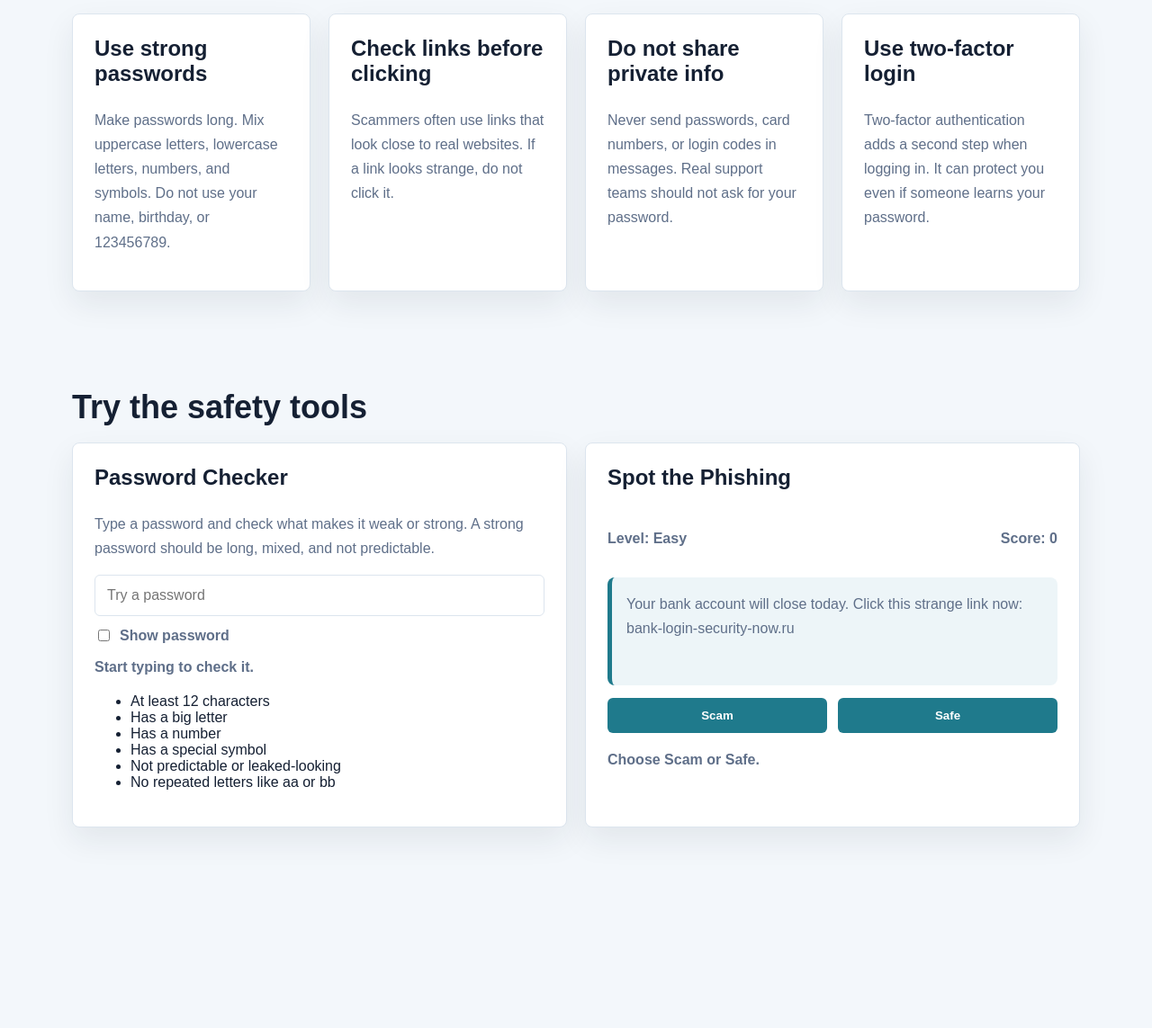
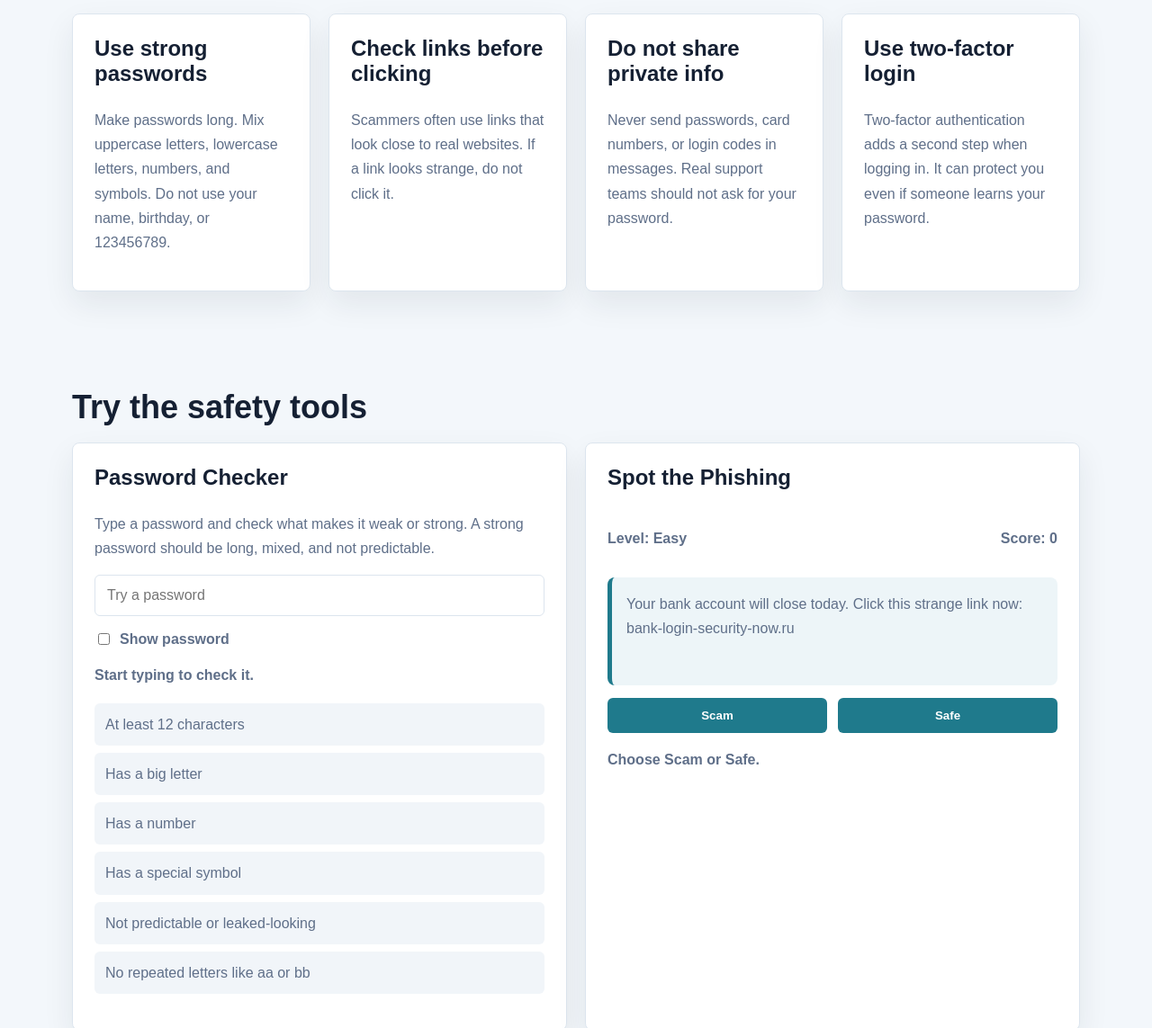
Before and after one commit to EvgeniGoshev/cyber-safety-buddy, a plain HTML site: page index.html in a window 1280 px wide. Shown: the part 896-2039 px from the top of the page at 90% size. Before the commit the page ends 1870 px from the top, so only its background shows below. Drawn offline with Linux system fonts and the light colour scheme.

Commit message:
Refactor CSS styles for improved layout and animations

```diff
--- a/style.css
+++ b/style.css
@@ -75,6 +75,7 @@ main {
 .tips-section,
 .tools-section {
   padding: 54px 0;
+  animation: fadeUp 0.9s ease both;
 }
 
 .intro-section {
@@ -84,14 +85,30 @@ main {
   align-items: center;
 }
 
+.tips-section {
+  animation-delay: 0.15s;
+}
+
+.tools-section {
+  animation-delay: 0.3s;
+}
+
 h2 {
   margin: 0 0 18px;
   font-size: 36px;
+  animation: fadeUp 0.8s ease both;
 }
 
-p {
+h3 {
+  animation: fadeUp 0.8s ease both;
+}
+
+p,
+li,
+label {
   color: var(--muted);
   line-height: 1.7;
+  animation: fadeUp 0.9s ease both;
 }
 
 .info-panel,
@@ -101,6 +118,7 @@ p {
   border: 1px solid var(--border);
   border-radius: 8px;
   box-shadow: 0 14px 34px rgba(21, 32, 51, 0.08);
+  animation: cardRise 0.9s ease both;
 }
 
 .info-panel {
@@ -134,6 +152,30 @@ p {
   padding: 24px;
 }
 
+.tip-card:nth-child(1) {
+  animation-delay: 0.1s;
+}
+
+.tip-card:nth-child(2) {
+  animation-delay: 0.2s;
+}
+
+.tip-card:nth-child(3) {
+  animation-delay: 0.3s;
+}
+
+.tip-card:nth-child(4) {
+  animation-delay: 0.4s;
+}
+
+.tool-card:nth-child(1) {
+  animation-delay: 0.15s;
+}
+
+.tool-card:nth-child(2) {
+  animation-delay: 0.3s;
+}
+
 input {
   width: 100%;
   padding: 13px;
@@ -164,10 +206,12 @@ button {
   border-radius: 6px;
   font-weight: bold;
   cursor: pointer;
+  transition: transform 0.2s ease, background 0.2s ease;
 }
 
 button:hover {
   background: var(--primary-dark);
+  transform: translateY(-2px);
 }
 
 .password-message {
@@ -185,6 +229,43 @@ button:hover {
 
 .password-message.strong {
   color: var(--good);
+}
+
+.password-checklist {
+  padding-left: 0;
+  margin-top: 18px;
+  list-style: none;
+}
+
+.password-checklist li {
+  margin: 8px 0;
+  padding: 10px 12px;
+  border-radius: 6px;
+  background: #f1f5f9;
+  animation: fadeUp 0.7s ease both;
+}
+
+.password-checklist li::before {
+  margin-right: 8px;
+  font-weight: bold;
+}
+
+.password-checklist li.passed {
+  color: var(--good);
+  background: #eaf7ee;
+}
+
+.password-checklist li.passed::before {
+  content: "✓";
+}
+
+.password-checklist li.failed {
+  color: var(--bad);
+  background: #fdecec;
+}
+
+.password-checklist li.failed::before {
+  content: "!";
 }
 
 .quiz-top {
@@ -266,6 +347,18 @@ button:hover {
   }
 }
 
+@keyframes cardRise {
+  from {
+    opacity: 0;
+    transform: translateY(28px) scale(0.98);
+  }
+
+  to {
+    opacity: 1;
+    transform: translateY(0) scale(1);
+  }
+}
+
 @keyframes correctPop {
   50% {
     transform: scale(1.03);
```
